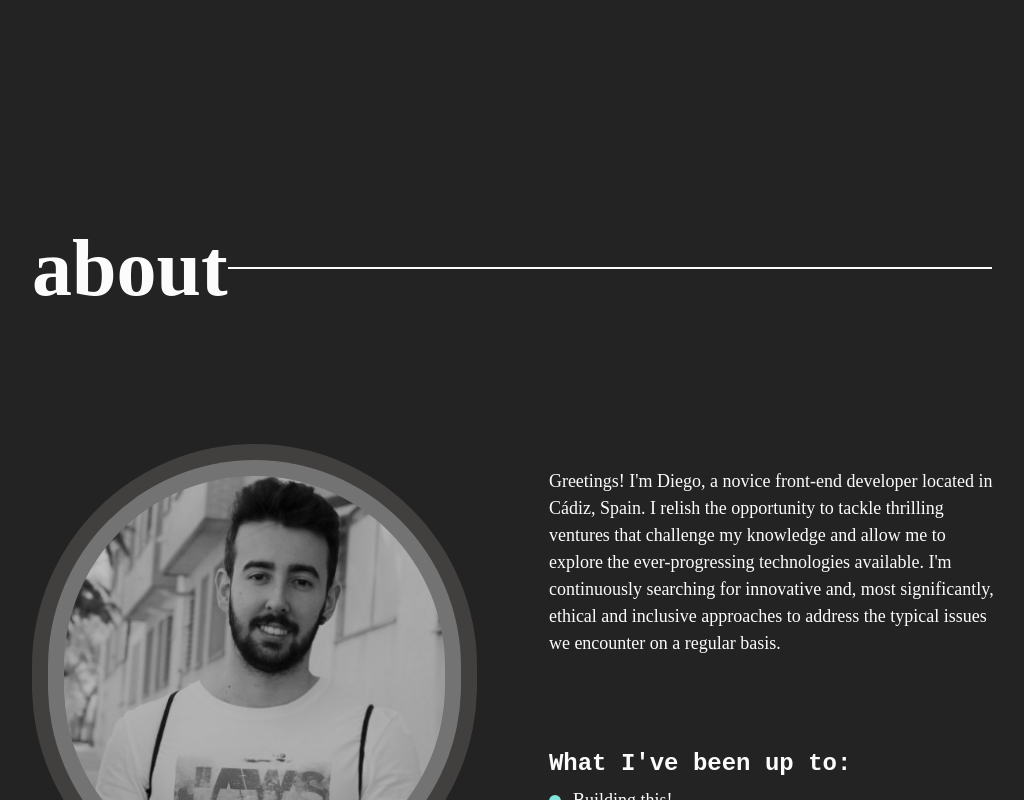
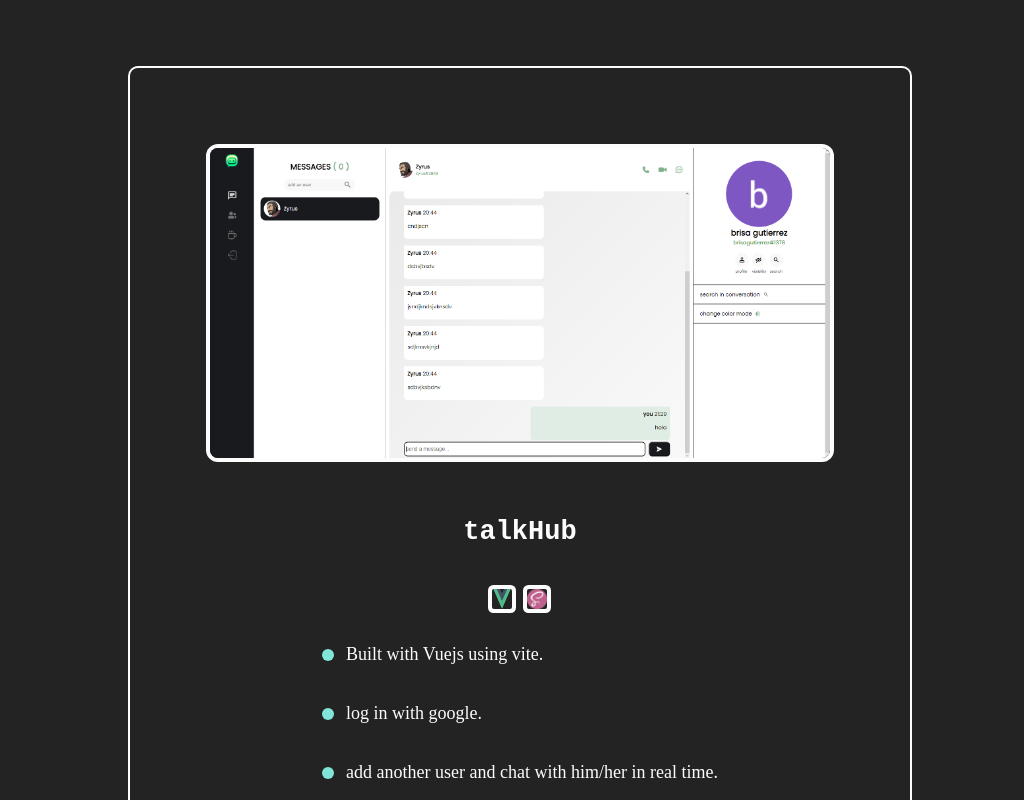
Before and after one commit to DiegoGonzalezElias/portfolio-v1-master, a React (Vite) app: page / in a window 1280 px wide. Shown: the part 6420-7220 px from the top of the page, without its empty margins (120-1144 px from the left). Built offline with nearby package versions, Linux system fonts and the light colour scheme; a web font is replaced by a local one.

Commit message:
talkhub project

```diff
--- a/src/assets/images/index.js
+++ b/src/assets/images/index.js
@@ -6,6 +6,7 @@ import gitjobs from "./gitjobs";
 import ticTac from "../images/tic-tac/tic-tac.png";
 import puzzles from "../images/puzzles/puzzles.png";
 import pomodoro from "../images/pomodoro/Pomodoro.png";
+import talkhub from "../images/talkhub/TalkHub.png";
 //logos
 import typescriptLogo from "../images/logos/Typescript_logo.png";
 import reactLogo from "../images/logos/React_logo.png";
@@ -110,6 +111,22 @@ export const Pomodoro = () => {
       src={pomodoro}
       fallbackSrc="https://via.placeholder.com/500"
       alt="pomodoro with vue"
+    />
+  );
+};
+
+export const TalkHub = () => {
+  return (
+    <Image
+      maxW="850px"
+      rounded="8px"
+      mx={{ base: "auto", xxl: 0 }}
+      objectFit="cover"
+      boxSize="100%"
+      boxShadow={{ base: "0 0 0 2px", md: "0 0 0 4px" }}
+      src={talkhub}
+      fallbackSrc="https://via.placeholder.com/500"
+      alt="chat app with vue"
     />
   );
 };
--- a/src/content/projects/index.js
+++ b/src/content/projects/index.js
@@ -1,5 +1,5 @@
 import React from "react";
-import { GitjobsImg, PortfolioImg, TicTacImg, PuzzlesImg, Pomodoro, ReactLogo, TypeScriptLogo, NextjsLogo, TailwindLogo, StripeLogo, FirebaseLogo, JsLogo, FlutterLogo, VueLogo, SassLogo } from "../../assets/images";
+import { GitjobsImg, PortfolioImg, TicTacImg, PuzzlesImg, Pomodoro, ReactLogo, TypeScriptLogo, NextjsLogo, TailwindLogo, StripeLogo, FirebaseLogo, JsLogo, FlutterLogo, VueLogo, SassLogo, TalkHub } from "../../assets/images";
 
 
 const projects = [
@@ -74,6 +74,20 @@ const projects = [
     id: 5,
     logos: [<VueLogo/>,<SassLogo/>]
   },
+  {
+    name: "talkHub",
+    info: [
+      "Built with Vuejs using vite.",
+      "log in with google.",
+      "add another user and chat with him/her in real time.",
+    ],
+    media: <TalkHub />,
+    live: "https://talkhub-indol.vercel.app/",
+    // need to update to current site url once site goes public
+    repo: "https://github.com/DiegoGonzalezElias/talkhub",
+    id: 6,
+    logos: [<VueLogo/>,<SassLogo/>]
+  },
 
 
 ];
```
Also changed, not shown: src/assets/images/talkhub/TalkHub.png (added).
